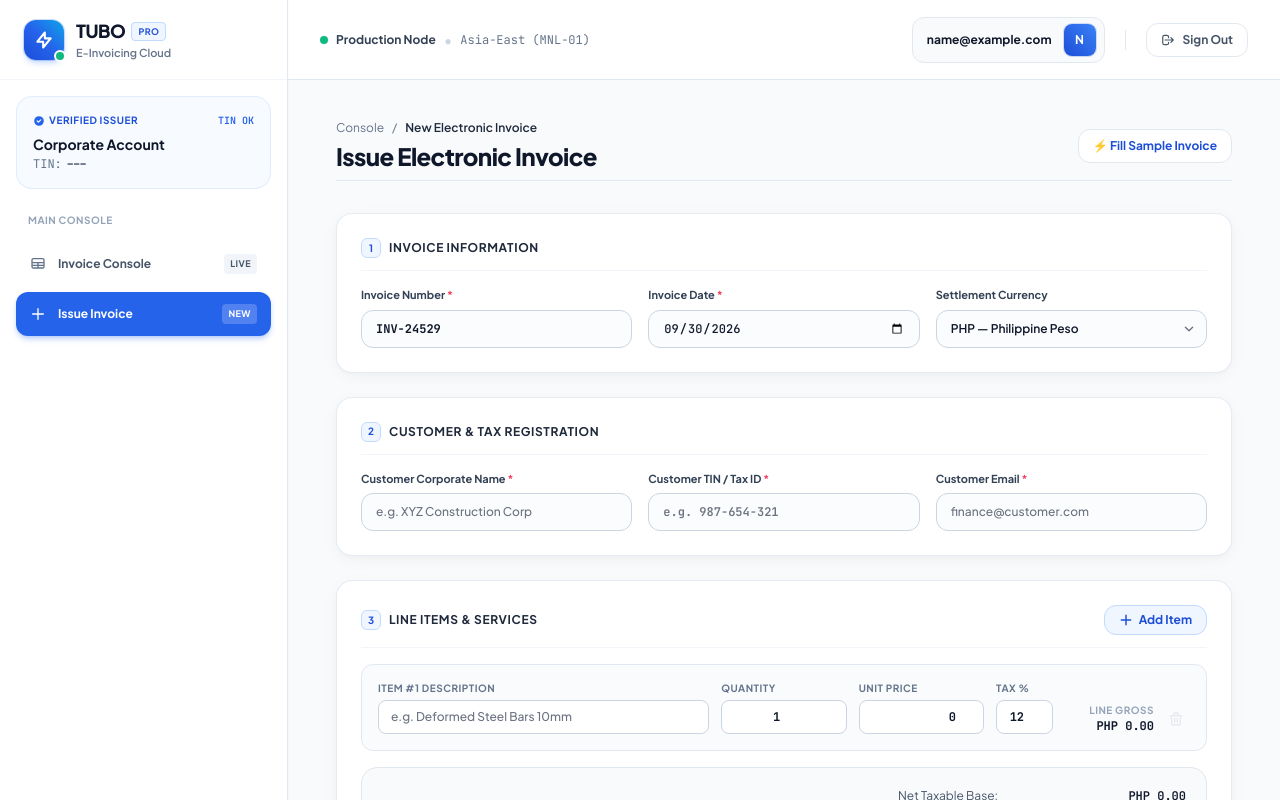
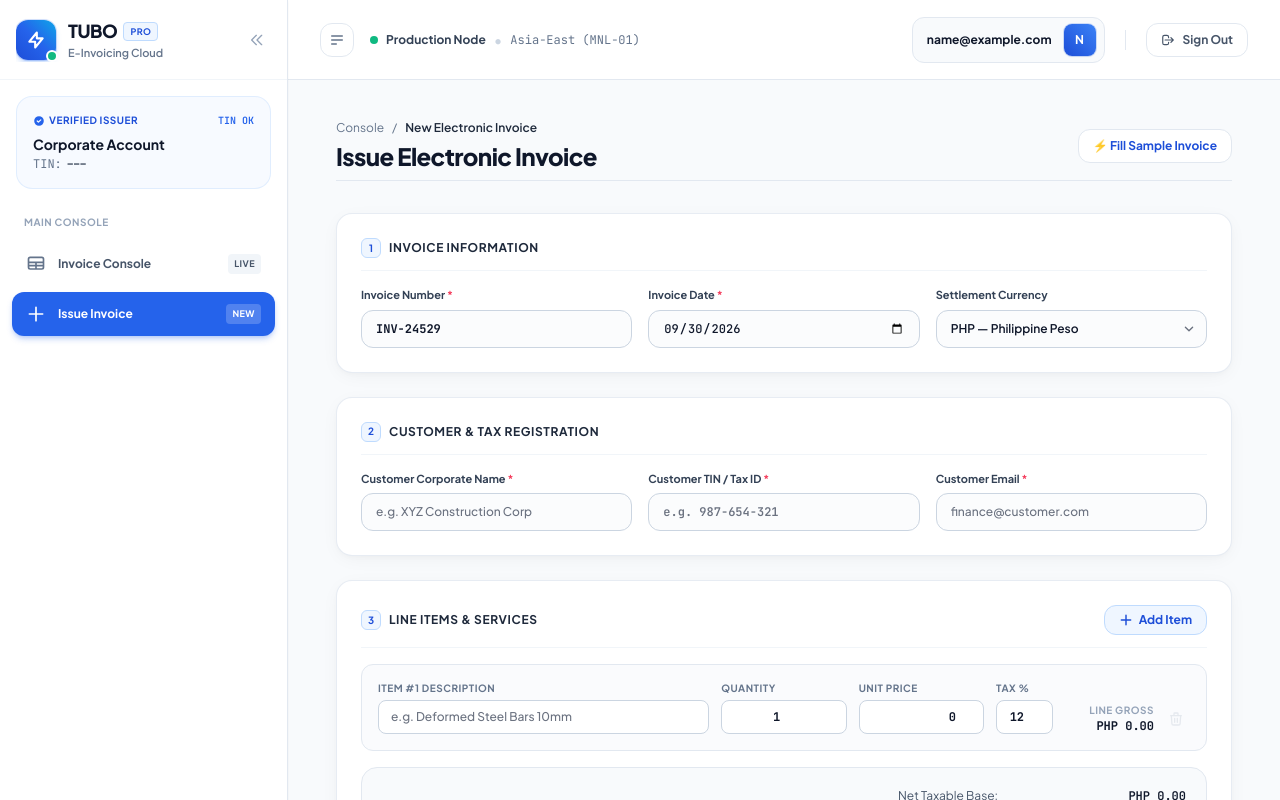
Before and after one commit to jhtaningco/tubo-full-stack-developer-assessment, a React (Vite) app in the folder frontend/: page /invoices/new in a window 1280 px wide. Shown: the top 800 px of the page. Built offline with nearby package versions, Linux system fonts and the light colour scheme; sample sign-in values are in the browser's storage.

Commit message:
feat(ui): add collapsible sidebar with toggle button in sidebar and topbar with localStorage persistence

```diff
--- a/frontend/src/components/layout/AppLayout.tsx
+++ b/frontend/src/components/layout/AppLayout.tsx
@@ -1,4 +1,4 @@
-import React from 'react';
+import React, { useState } from 'react';
 import Sidebar from './Sidebar';
 import Topbar from './Topbar';
 
@@ -7,12 +7,24 @@ interface AppLayoutProps {
 }
 
 export const AppLayout: React.FC<AppLayoutProps> = ({ children }) => {
+  const [isCollapsed, setIsCollapsed] = useState(() => {
+    return localStorage.getItem('tubo_sidebar_collapsed') === 'true';
+  });
+
+  const toggleSidebar = () => {
+    setIsCollapsed((prev) => {
+      const next = !prev;
+      localStorage.setItem('tubo_sidebar_collapsed', String(next));
+      return next;
+    });
+  };
+
   return (
     <div className="min-h-screen bg-[#F8FAFC] flex text-slate-900 font-sans antialiased">
-      <Sidebar />
-      <div className="flex-1 flex flex-col min-w-0">
-        <Topbar />
-        <main className="flex-1 p-8 sm:p-10 max-w-7xl w-full mx-auto">
+      <Sidebar isCollapsed={isCollapsed} toggleSidebar={toggleSidebar} />
+      <div className="flex-1 flex flex-col min-w-0 transition-all duration-300">
+        <Topbar isCollapsed={isCollapsed} toggleSidebar={toggleSidebar} />
+        <main className="flex-1 p-6 sm:p-10 max-w-7xl w-full mx-auto">
           {children}
         </main>
       </div>
--- a/frontend/src/components/layout/Sidebar.tsx
+++ b/frontend/src/components/layout/Sidebar.tsx
@@ -2,7 +2,12 @@ import React from 'react';
 import { NavLink } from 'react-router-dom';
 import { useAuth } from '../../context/AuthContext';
 
-export const Sidebar: React.FC = () => {
+interface SidebarProps {
+  isCollapsed: boolean;
+  toggleSidebar: () => void;
+}
+
+export const Sidebar: React.FC<SidebarProps> = ({ isCollapsed, toggleSidebar }) => {
   const { user } = useAuth();
 
   const navItems = [
@@ -11,7 +16,7 @@ export const Sidebar: React.FC = () => {
       path: '/',
       badge: 'Live',
       icon: (
-        <svg className="w-4 h-4" fill="none" viewBox="0 0 24 24" stroke="currentColor">
+        <svg className="w-5 h-5 shrink-0" fill="none" viewBox="0 0 24 24" stroke="currentColor">
           <path strokeLinecap="round" strokeLinejoin="round" strokeWidth={2} d="M3 10h18M3 14h18m-9-4v8m-7 0h14a2 2 0 002-2V6a2 2 0 00-2-2H5a2 2 0 00-2 2v10a2 2 0 002 2z" />
         </svg>
       ),
@@ -21,7 +26,7 @@ export const Sidebar: React.FC = () => {
       path: '/invoices/new',
       badge: 'New',
       icon: (
-        <svg className="w-4 h-4" fill="none" viewBox="0 0 24 24" stroke="currentColor">
+        <svg className="w-5 h-5 shrink-0" fill="none" viewBox="0 0 24 24" stroke="currentColor">
           <path strokeLinecap="round" strokeLinejoin="round" strokeWidth={2} d="M12 4v16m8-8H4" />
         </svg>
       ),
@@ -29,11 +34,17 @@ export const Sidebar: React.FC = () => {
   ];
 
   return (
-    <aside className="w-72 bg-white border-r border-slate-200 flex flex-col min-h-screen shrink-0 relative z-20 shadow-sm">
+    <aside
+      className={`${
+        isCollapsed ? 'w-20' : 'w-72'
+      } bg-white border-r border-slate-200 flex flex-col min-h-screen shrink-0 relative z-20 shadow-sm transition-all duration-300 ease-in-out`}
+    >
       {/* Brand Header */}
-      <div className="h-20 px-6 flex items-center justify-between border-b border-slate-100">
-        <div className="flex items-center gap-3">
-          <div className="relative">
+      <div className="h-20 px-4 flex items-center justify-between border-b border-slate-100">
+        {!isCollapsed ? (
+          <>
+            <div className="flex items-center gap-3 overflow-hidden">
+              <div className="relative shrink-0">
                 <div className="w-10 h-10 rounded-xl bg-gradient-to-tr from-blue-700 via-blue-600 to-sky-500 flex items-center justify-center shadow-md shadow-blue-500/25 ring-1 ring-blue-600/20">
                   <svg className="w-5 h-5 text-white" fill="none" viewBox="0 0 24 24" stroke="currentColor">
                     <path strokeLinecap="round" strokeLinejoin="round" strokeWidth={2.5} d="M13 10V3L4 14h7v7l9-11h-7z" />
@@ -41,7 +52,7 @@ export const Sidebar: React.FC = () => {
                 </div>
                 <span className="absolute -bottom-0.5 -right-0.5 w-3 h-3 bg-emerald-500 border-2 border-white rounded-full"></span>
               </div>
-          <div>
+              <div className="truncate">
                 <div className="flex items-center gap-1.5">
                   <span className="text-slate-900 font-extrabold tracking-tight text-lg">TUBO</span>
                   <span className="px-1.5 py-0.5 text-[9px] font-bold uppercase tracking-wider bg-blue-50 text-blue-700 rounded border border-blue-200">
@@ -51,9 +62,38 @@ export const Sidebar: React.FC = () => {
                 <div className="text-[11px] font-semibold text-slate-500">E-Invoicing Cloud</div>
               </div>
             </div>
+
+            {/* Collapse Toggle Button */}
+            <button
+              onClick={toggleSidebar}
+              className="p-1.5 rounded-lg text-slate-400 hover:text-slate-700 hover:bg-slate-100 transition"
+              title="Collapse sidebar"
+            >
+              <svg className="w-4 h-4" fill="none" viewBox="0 0 24 24" stroke="currentColor">
+                <path strokeLinecap="round" strokeLinejoin="round" strokeWidth={2} d="M11 19l-7-7 7-7m8 14l-7-7 7-7" />
+              </svg>
+            </button>
+          </>
+        ) : (
+          <div className="w-full flex flex-col items-center justify-center">
+            <button
+              onClick={toggleSidebar}
+              className="relative p-1 rounded-xl hover:bg-slate-100 transition group"
+              title="Expand sidebar"
+            >
+              <div className="w-10 h-10 rounded-xl bg-gradient-to-tr from-blue-700 via-blue-600 to-sky-500 flex items-center justify-center shadow-md shadow-blue-500/25 ring-1 ring-blue-600/20 group-hover:scale-105 transition">
+                <svg className="w-5 h-5 text-white" fill="none" viewBox="0 0 24 24" stroke="currentColor">
+                  <path strokeLinecap="round" strokeLinejoin="round" strokeWidth={2.5} d="M13 10V3L4 14h7v7l9-11h-7z" />
+                </svg>
+              </div>
+              <span className="absolute -bottom-0.5 -right-0.5 w-3 h-3 bg-emerald-500 border-2 border-white rounded-full"></span>
+            </button>
+          </div>
+        )}
       </div>
 
       {/* Verified Organization Card */}
+      {!isCollapsed ? (
         <div className="p-4 mx-4 my-4 rounded-2xl bg-blue-50/50 border border-blue-100/80 transition-colors">
           <div className="flex items-center justify-between mb-1.5">
             <span className="text-[10px] font-bold uppercase tracking-wider text-blue-700 flex items-center gap-1">
@@ -72,19 +112,36 @@ export const Sidebar: React.FC = () => {
             <span className="text-slate-700 font-semibold">{user?.company?.tax_id || '---'}</span>
           </div>
         </div>
+      ) : (
+        <div className="py-3 flex justify-center">
+          <div
+            className="w-10 h-10 rounded-xl bg-blue-50 border border-blue-100 flex items-center justify-center text-blue-700 text-xs font-bold"
+            title={`${user?.company?.name || 'Company'} (TIN: ${user?.company?.tax_id || ''})`}
+          >
+            <svg className="w-4 h-4 text-blue-600" fill="currentColor" viewBox="0 0 20 20">
+              <path fillRule="evenodd" d="M10 18a8 8 0 100-16 8 8 0 000 16zm3.707-9.293a1 1 0 00-1.414-1.414L9 10.586 7.707 9.293a1 1 0 00-1.414 1.414l2 2a1 1 0 001.414 0l4-4z" clipRule="evenodd" />
+            </svg>
+          </div>
+        </div>
+      )}
 
       {/* Navigation */}
-      <nav className="flex-1 px-4 space-y-1.5">
-        <div className="px-3 py-2 text-[10px] font-bold text-slate-400 uppercase tracking-wider">
+      <nav className="flex-1 px-3 space-y-1.5 mt-1">
+        {!isCollapsed && (
+          <div className="px-3 py-1.5 text-[10px] font-bold text-slate-400 uppercase tracking-wider">
             Main Console
           </div>
+        )}
         {navItems.map((item) => (
           <NavLink
             key={item.path}
             to={item.path}
             end={item.path === '/'}
+            title={isCollapsed ? item.name : undefined}
             className={({ isActive }) =>
-              `flex items-center justify-between px-3.5 py-3 rounded-xl text-xs font-bold transition-all ${
+              `flex items-center ${
+                isCollapsed ? 'justify-center p-3' : 'justify-between px-3.5 py-3'
+              } rounded-xl text-xs font-bold transition-all ${
                 isActive
                   ? 'bg-blue-600 text-white shadow-md shadow-blue-600/25'
                   : 'text-slate-600 hover:text-slate-900 hover:bg-slate-100/80'
@@ -97,9 +154,9 @@ export const Sidebar: React.FC = () => {
                   <span className={isActive ? 'text-white' : 'text-slate-500'}>
                     {item.icon}
                   </span>
-                  <span>{item.name}</span>
+                  {!isCollapsed && <span>{item.name}</span>}
                 </div>
-                {item.badge && (
+                {!isCollapsed && item.badge && (
                   <span
                     className={`text-[9px] font-bold px-1.5 py-0.5 rounded uppercase tracking-wider ${
                       isActive
@@ -117,6 +174,7 @@ export const Sidebar: React.FC = () => {
       </nav>
 
       {/* Government Tax Gateway Status Box */}
+      {!isCollapsed ? (
         <div className="p-4 mx-4 mb-4 rounded-2xl bg-slate-50 border border-slate-200 text-xs">
           <div className="flex items-center justify-between mb-1.5">
             <div className="flex items-center gap-2">
@@ -132,6 +190,14 @@ export const Sidebar: React.FC = () => {
             Connected to Central Tax Portal for clearance & audit receipts.
           </div>
         </div>
+      ) : (
+        <div className="py-4 flex justify-center" title="Gov Tax Gateway: Online 99.9%">
+          <span className="relative flex h-3 w-3">
+            <span className="animate-ping absolute inline-flex h-full w-full rounded-full bg-emerald-400 opacity-75"></span>
+            <span className="relative inline-flex rounded-full h-3 w-3 bg-emerald-500"></span>
+          </span>
+        </div>
+      )}
     </aside>
   );
 };
--- a/frontend/src/components/layout/Topbar.tsx
+++ b/frontend/src/components/layout/Topbar.tsx
@@ -1,12 +1,28 @@
 import React from 'react';
 import { useAuth } from '../../context/AuthContext';
 
-export const Topbar: React.FC = () => {
+interface TopbarProps {
+  isCollapsed: boolean;
+  toggleSidebar: () => void;
+}
+
+export const Topbar: React.FC<TopbarProps> = ({ isCollapsed, toggleSidebar }) => {
   const { user, logout } = useAuth();
 
   return (
-    <header className="h-20 bg-white/90 backdrop-blur-md border-b border-slate-200 px-8 flex items-center justify-between sticky top-0 z-10 shadow-xs">
-      <div className="flex items-center gap-3">
+    <header className="h-20 bg-white/90 backdrop-blur-md border-b border-slate-200 px-6 sm:px-8 flex items-center justify-between sticky top-0 z-10 shadow-xs">
+      <div className="flex items-center gap-4">
+        {/* Sidebar Toggle Button */}
+        <button
+          onClick={toggleSidebar}
+          className="p-2 rounded-xl text-slate-500 hover:text-slate-900 hover:bg-slate-100 border border-slate-200 shadow-xs transition"
+          title={isCollapsed ? 'Expand sidebar' : 'Collapse sidebar'}
+        >
+          <svg className="w-4 h-4" fill="none" viewBox="0 0 24 24" stroke="currentColor">
+            <path strokeLinecap="round" strokeLinejoin="round" strokeWidth={2} d="M4 6h16M4 12h16M4 18h7" />
+          </svg>
+        </button>
+
         <div className="flex items-center gap-2">
           <span className="w-2 h-2 rounded-full bg-emerald-500"></span>
           <span className="text-xs font-bold text-slate-700">Production Node</span>
@@ -15,10 +31,10 @@ export const Topbar: React.FC = () => {
         </div>
       </div>
 
-      <div className="flex items-center gap-5">
+      <div className="flex items-center gap-4 sm:gap-5">
         {/* User Badge */}
         <div className="flex items-center gap-3 bg-slate-50 border border-slate-200 pl-3.5 pr-2 py-1.5 rounded-xl">
-          <div className="text-right">
+          <div className="text-right hidden sm:block">
             <div className="text-xs font-bold text-slate-900 leading-tight">{user?.email}</div>
             <div className="text-[11px] text-blue-600 font-semibold">{user?.company?.name}</div>
           </div>
```
Lines whose indentation alone changed are shown as unchanged.
